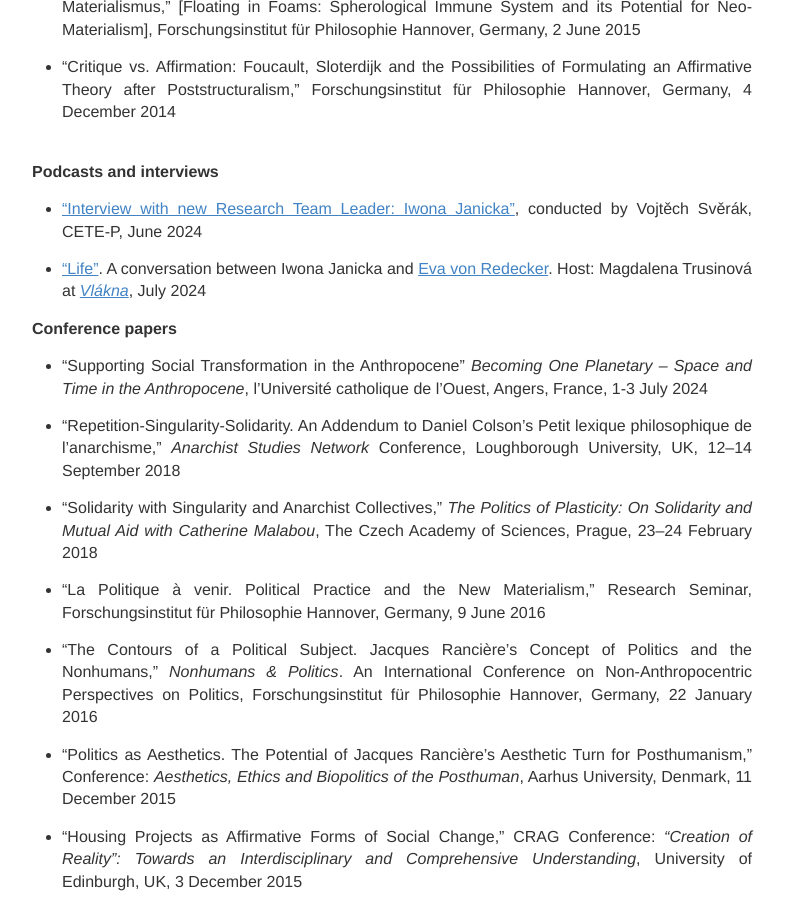
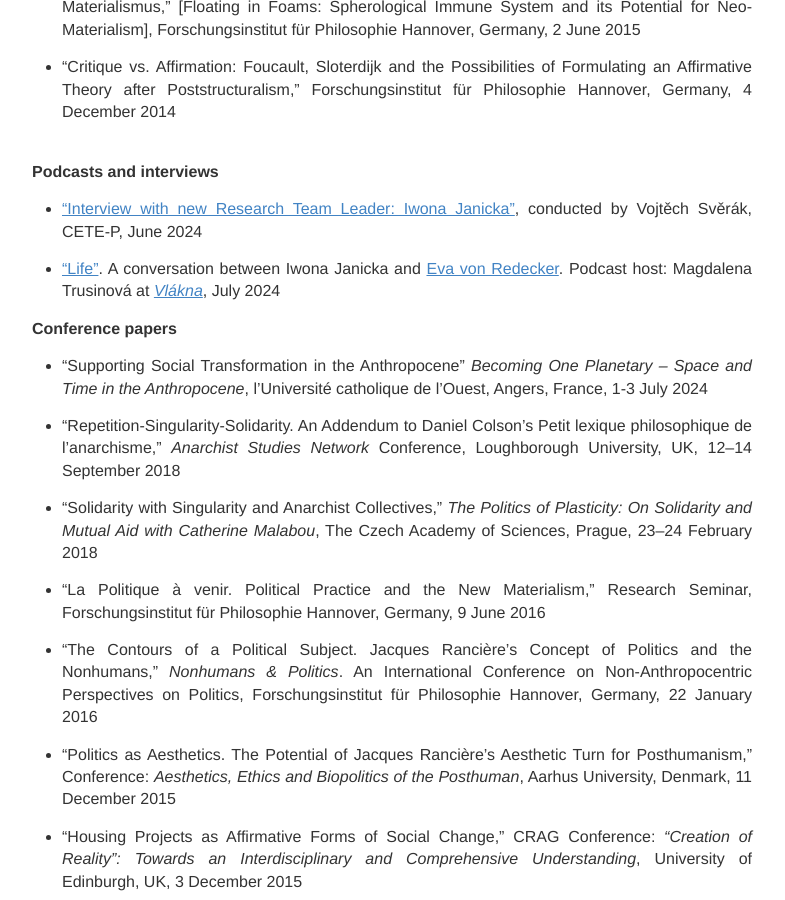
Before and after one commit to IJanicka/IJanicka.github.io, a Jekyll site: the page built from talks.md, in a window 1280 px wide and 900 px high, scrolled down 1335 px. Shown: the whole window, without its empty margins (248-1033 px from the left). Built offline with Jekyll 4.4.1, drawn with Linux system fonts in a browser that asks for light colours.

Commit message:
Update talks.md

```diff
--- a/talks.md
+++ b/talks.md
@@ -46,7 +46,7 @@
 * <a href="https://cetep.eu/news/interview-with-new-research-team-leader-iwona-janicka/" target="_blank"> "Interview with new Research Team Leader: Iwona Janicka"</a>, conducted by Vojtěch Svěrák, CETE-P, June 2024
 <br>
 
-* <a href="https://open.spotify.com/episode/59mVHod5N6SnLYEXxXdtxo" target="_blank"> "Life"</a>. A conversation between Iwona Janicka and <a href="https://www.evredecker.net" target="_blank">Eva von Redecker</a>. Host: Magdalena Trusinová at <a href="https://open.spotify.com/show/5Vu8y1uboRg3DRelmH9zPI" target="_blank">*Vlákna*</a>, July 2024
+* <a href="https://open.spotify.com/episode/59mVHod5N6SnLYEXxXdtxo" target="_blank"> "Life"</a>. A conversation between Iwona Janicka and <a href="https://www.evredecker.net" target="_blank">Eva von Redecker</a>. Podcast host: Magdalena Trusinová at <a href="https://open.spotify.com/show/5Vu8y1uboRg3DRelmH9zPI" target="_blank">*Vlákna*</a>, July 2024
 <br>
 
 **Conference papers**<br>
```
